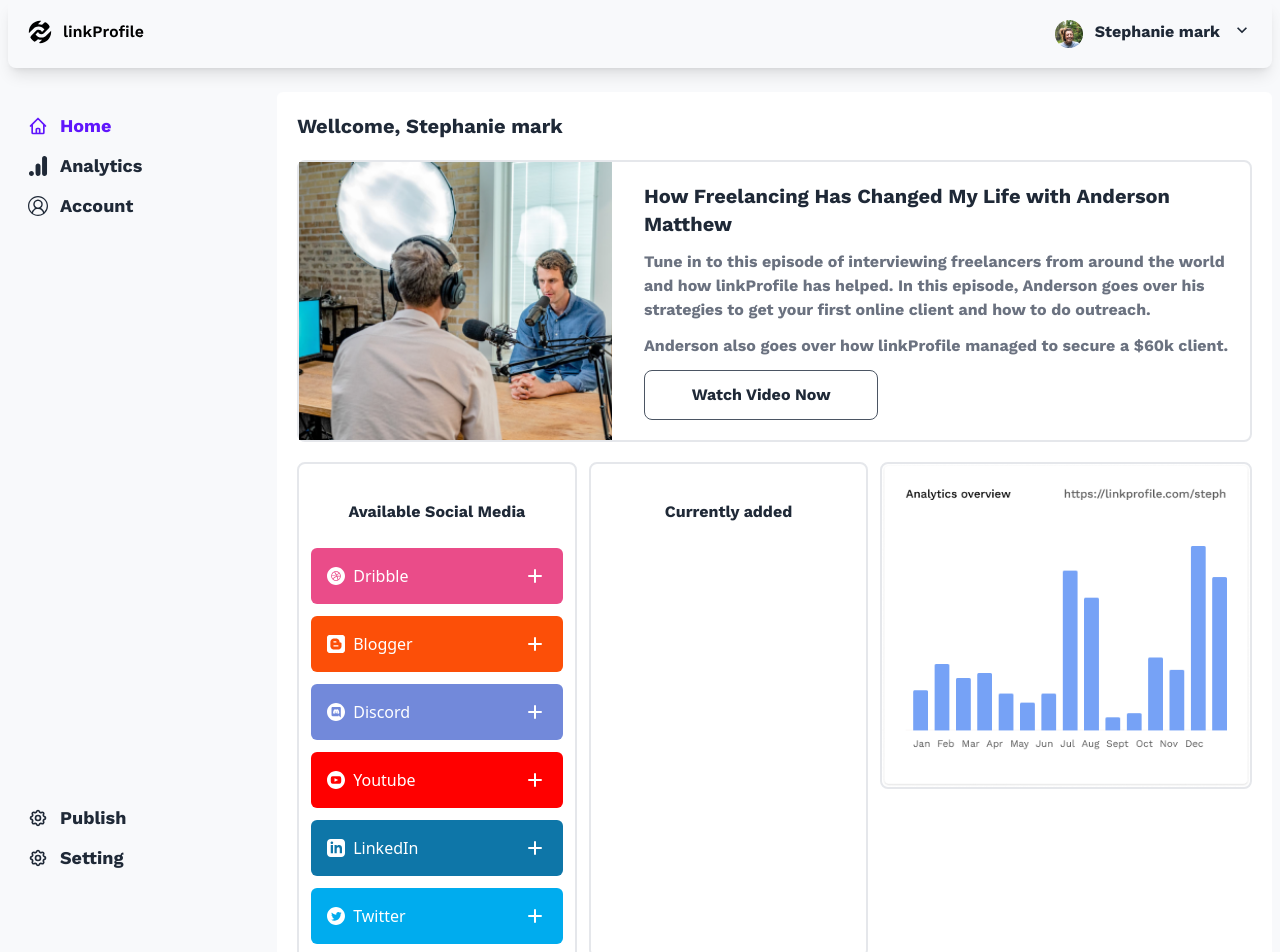
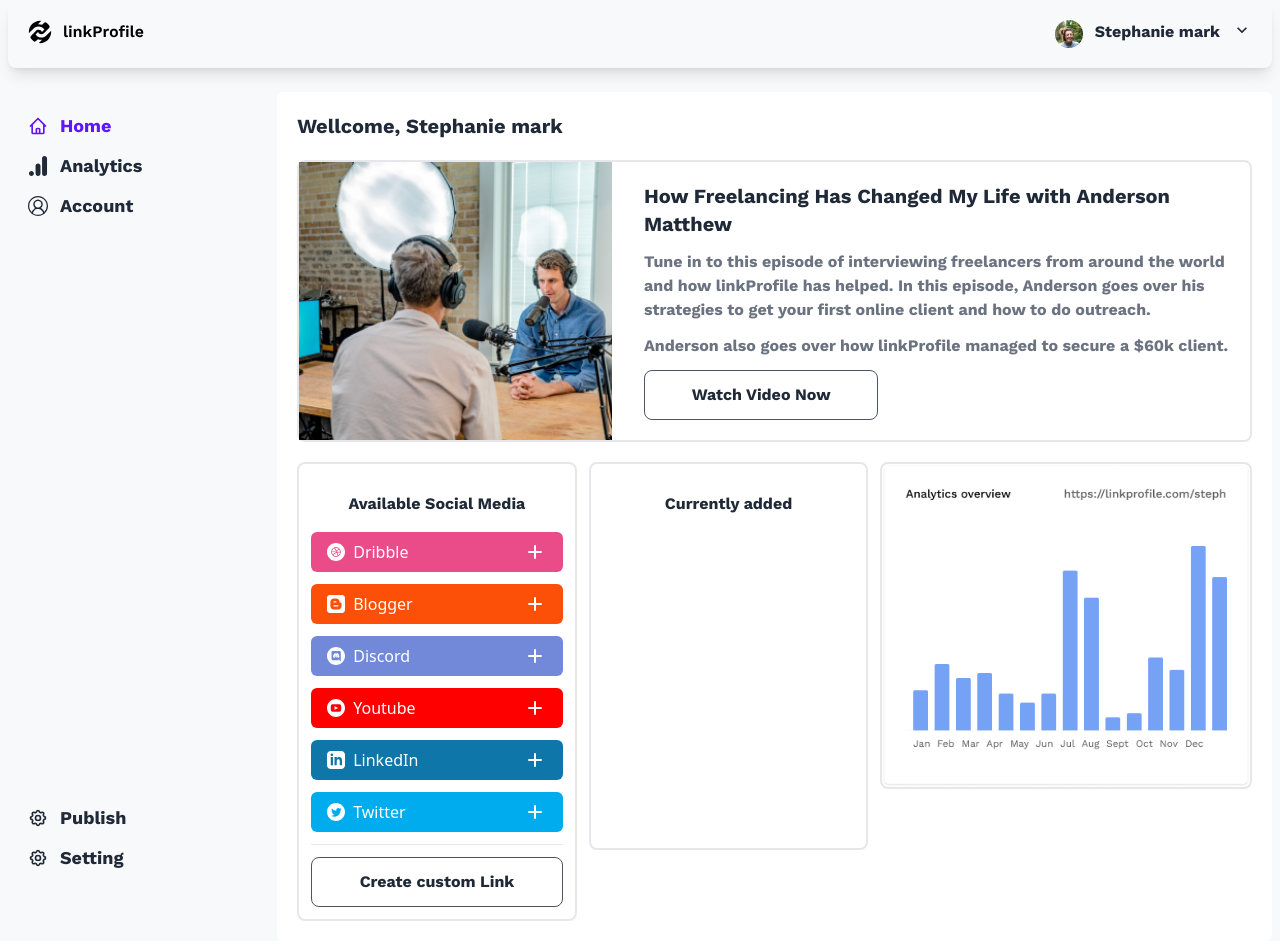
Before and after one commit to Amirmohamadhejazi/starter-landing, a React (Vite) app: page /starter-landing/dashboard in a window 1280 px wide. Shown: the top 952 px of the page. Built offline with nearby package versions, Linux system fonts and the light colour scheme.

Commit message:
fix 1.28pm

```diff
--- a/src/component/Auth/Signup/index.jsx
+++ b/src/component/Auth/Signup/index.jsx
@@ -181,9 +181,9 @@
                                     <div className="w-[100%] items-center lg:w-[60%]  flex-col lg:flex-row gap-5 flex">
                                         <div className="w-full lg:basis-1/2 p-8 rounded-lg  border-2 border-gray-200">
                                             <p className="mb-3 font-Bold">Available Social Media</p>
-                                            <div className="flex flex-col gap-3  min-h-[25rem] ">
+                                            <div className="flex flex-col gap-3  min-h-[19rem] ">
                                                 {
-                                                    AllSocial.map((items)=><div className={`w-full flex justify-between rounded-md p-4 text-white  cursor-pointer ${items.bg}`} key={items.id} onClick={()=>AddHandle(items)}>
+                                                    AllSocial.map((items)=><div className={`w-full flex justify-between rounded-md  px-4 py-2 text-white  cursor-pointer ${items.bg}`} key={items.id} onClick={()=>AddHandle(items)}>
                                                         <div className="flex gap-2">
                                                             <img src={items.img} alt=""/>
                                                             <span>{items.name}</span>
@@ -196,9 +196,9 @@
                                         </div>
                                         <div className="w-full  lg:basis-1/2 p-8  rounded-lg  border-2 border-gray-200 ">
                                             <p className="mb-3 font-Bold">Currently added</p>
-                                            <div className="flex flex-col gap-3  min-h-[25rem] ">
+                                            <div className="flex flex-col gap-3  min-h-[19rem] ">
                                                 {
-                                                    AddedSocial.map((items)=><div className={`w-full min  flex justify-between rounded-md p-4 text-white  cursor-pointer ${items.bg}`} key={items.id} onClick={()=>RemoveHandle(items)}>
+                                                    AddedSocial.map((items)=><div className={`w-full min  flex justify-between rounded-md  px-4 py-2 text-white  cursor-pointer ${items.bg}`} key={items.id} onClick={()=>RemoveHandle(items)}>
                                                         <div className="flex gap-2">
                                                             <img src={items.img} alt=""/>
                                                             <span>{items.name}</span>
--- a/src/component/Dashboard/HomeDashboard/index.jsx
+++ b/src/component/Dashboard/HomeDashboard/index.jsx
@@ -15,6 +15,7 @@
 const HomeDashboard = () =>{
     const [AddedSocial , setAddedSocial] = useState([])
     const [dataForm, setDataForm] = useState({name:"", color:"", link:"", icon_link:""})
+    const [customDataForm, setCustomDataForm] = useState([])
     let SocialData = [
         {
             name:"Dribble",
@@ -64,12 +65,10 @@
         if (data.custom){
                 let FilterArray = AddedSocial.filter((item)=>item !== data)
                 setAddedSocial(FilterArray)
-                setDataForm({name:"", color:"", link:"", icon_link:""})
         }else {
                 let FilterArray = AddedSocial.filter((item)=>item !== data)
                 setAddedSocial(FilterArray)
                 setAllSocial([...AllSocial, data])
-                setDataForm({name:"", color:"", link:"", icon_link:""})
         }
     }
 
@@ -79,15 +78,16 @@
           name:dataForm.name,
           img:`${dataForm.icon_link}`,
           bg:`bg-[${dataForm.color}]`,
-          id:AddedSocial.length+1,
+          id:SocialData.length+customDataForm.length +1,
           custom:true
       }
+      setCustomDataForm([...customDataForm,NewCustomData])
       setAddedSocial([...AddedSocial,NewCustomData])
+      setDataForm({name:"", color:"", link:"", icon_link:""})
     }
 
 
     return <>
-
     <p className="text-xl font-Bold">
      Wellcome, Stephanie mark
     </p>
@@ -109,14 +109,14 @@
 
     <div className="flex flex-col lg:flex-row gap-3 mt-5 flex-wrap lg:flex-nowrap items-center lg:items-start">
 
-    <div className="w-full lg:w-[30%] p-3  rounded-lg  border-2 border-gray-200 min-h-[31rem]">
-        <p className="my-6 font-Bold text-center">Available Social Media</p>
-        <div className="flex flex-col gap-3 ">
+        <div className="w-full lg:w-[30%] p-3  rounded-lg  border-2 border-gray-200">
+            <p className="my-4 font-Bold text-center">Available Social Media</p>
+            <div className="flex flex-col gap-3  min-h-[19rem] ">
                 {
-                AllSocial.map((items)=><div className={`w-full min  flex justify-between rounded-md p-4 text-white items-center  cursor-pointer ${items.bg}`} key={items.id} onClick={()=>AddHandle(items)}>
+                    AllSocial.map((items)=><div className={`w-full min  flex justify-between rounded-md px-4 py-2 text-white items-center  cursor-pointer ${items.bg}`} key={items.id} onClick={()=>AddHandle(items)}>
                         <div className="flex gap-2 items-center">
-                        <img src={items.img} alt=""/>
-                        <span>{items.name}</span>
+                            <img src={items.img} className='max-h-[18px] max-h-[18px] rounded-sm' alt=""/>
+                            <span>{items.name.length > 10 ? items.name.slice(0, 10)+"..." : items.name}</span>
                         </div>
                         <HiOutlinePlusSm className="text-2xl"/>
                     </div>)
@@ -156,7 +156,7 @@
                                         placeholder="i.e #053eff"/>
                                 </div>
                                 <div>
-                                <label className={`block text-gray-700 font-bold`}  htmlFor="link">Link</label>
+                                    <label className={`block text-gray-700 font-bold mb-2`}  htmlFor="link">Link</label>
                                     <input className="custom-Input  appearance-none "
                                         type="text"
                                         id="link"
@@ -167,7 +167,7 @@
                                         placeholder="i.e https://behance.com"/>
                                 </div>
                                 <div>
-                                <label className={`block text-gray-700 font-bold`}  htmlFor="icon_link">Icon Link</label>
+                                    <label className={`block text-gray-700 font-bold mb-2`}  htmlFor="icon_link">Icon Link</label>
                                     <input className="custom-Input  appearance-none "
                                         type="text"
                                         id="icon_link"
@@ -184,34 +184,29 @@
                                     </label>
                                 </button>
                             </form>
-
-
                     </div>
                 </div>
             </div>
         </div>
 
-    <div className="w-full lg:w-[30%]  p-3  rounded-lg  border-2 border-gray-200 min-h-[31rem]">
-        <p className="my-6 font-Bold text-center">Currently added</p>
-        <div className="flex flex-col gap-3">
+        <div className="w-full lg:w-[30%]  p-3  rounded-lg  border-2 border-gray-200">
+            <p className="my-4 font-Bold text-center">Currently added</p>
+            <div className="flex flex-col gap-3  min-h-[19rem]">
                 {
-                AddedSocial.map((items)=><div className={`w-full min  flex justify-between rounded-md p-4 text-white items-center cursor-pointer ${items.bg}`} key={items.id} onClick={()=>RemoveHandle(items)}>
+                    AddedSocial.map((items)=><div className={`w-full min  flex justify-between rounded-md px-4 py-2 text-white items-center cursor-pointer ${items.bg}`} key={items.id} onClick={()=>RemoveHandle(items)}>
                         <div className="flex gap-2 items-center">
-                        <img src={items.img} alt=""/>
-                        <span>{items.name}</span>
+                            <img src={items.img} className="max-h-[18px] max-h-[18px] rounded-sm" alt=""/>
+                            <span>{items.name.length > 10 ? items.name.slice(0, 10)+"..." : items.name}</span>
                         </div>
                         <MdClose className="text-2xl"/>
                     </div>)
                 }
             </div>
         </div>
-
         <div className="w-full lg:w-[40%] flex lg:justify-start justify-center  ">
             <img src={Analytics1} className=" rounded-lg  border-2 border-gray-200" alt=""/>
         </div>
     </div>
-
-
     </>
 }
 
--- a/src/component/Dashboard/index.jsx
+++ b/src/component/Dashboard/index.jsx
@@ -61,11 +61,11 @@
                         </div>
                     </div>
                     <div className="w-full lg:basis-4/5 rounded-md bg-white  bg-[#dcdcdc]  p-5" >
-                        {tab === 1 && <HomeDashboard/>}
-                        {tab === 2 && <Analytic/>}
-                        {tab === 3 && <Account/>}
-                        {tab === 4 && <>4</>}
-                        {tab === 5 && <>5</>}
+                        {tab == 1 && <HomeDashboard/>}
+                        {tab == 2 && <Analytic/>}
+                        {tab == 3 && <Account/>}
+                        {tab == 4 && <>4</>}
+                        {tab == 5 && <>5</>}
                     </div>
 
                 </div>
```
Lines whose indentation alone changed are shown as unchanged.
